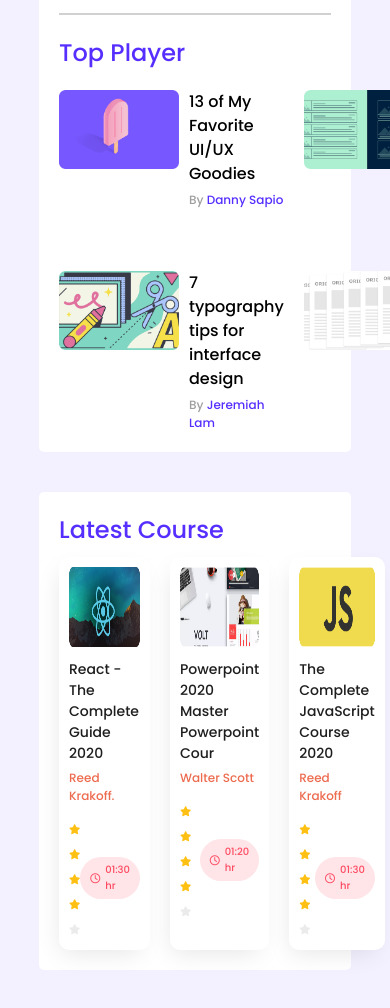
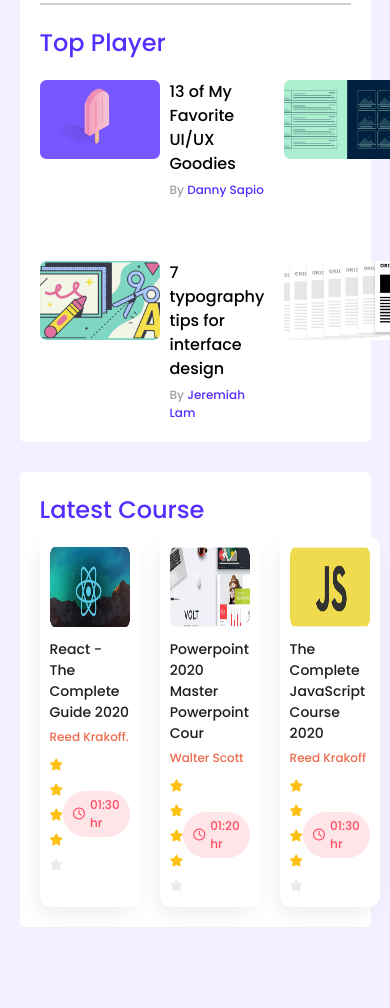
Before and after one commit to azizmahmud/leader-board, a plain HTML site: page index.html in a window 390 px wide. Shown: the part 330-1338 px from the top of the page. Drawn offline with Linux system fonts and the light colour scheme.

Commit message:
fixing tab issues

```diff
--- a/css/style.css
+++ b/css/style.css
@@ -195,7 +195,7 @@
     display:grid;
     grid-template-columns: repeat(3, 1fr);
     grid-column-gap:30px;
-    margin-bottom: 200px;
+    margin-bottom: 100px;
     padding-bottom: 30px;
 
 }
@@ -282,11 +282,18 @@
 
 
 @media only screen  and (max-width : 950px) {
+
+
+    .player-titel{
+        margin-top: 30px;
+
+    }
+
     .header-menu{
         background-color: #562EFF;
     }
     .web-header {
-        width: 80%;
+        width: 90%;
         margin: auto;
     }
     .header{
@@ -296,7 +303,7 @@
     }
 
     .Container {
-        width: 80%;
+        width: 90%;
         margin: auto;
         padding: 0px 0px;
     }
@@ -346,7 +353,9 @@
         margin:0px 20px;
         }
 
-
+        .course-titel {
+            margin-top: 30px;
+        }
         .top-blogs-titel h2{
             font-size: 24px;
             padding: 20px ;
@@ -381,10 +390,6 @@
     color: #9F9F9F;
     margin: 5px 0px 0px 0px;
 }
-
-.course-titel{
-    margin-top: 40px;
-    }
     .course-titel h2{
         font-size: 24px;
         padding: 20px 20px 10px 20px;
@@ -425,14 +430,15 @@
         display: flex;
         justify-content: space-between;
         align-items: center;
+        margin-top: 5px;
     }
 
     .rating .filled{
-        font-size: 10px;
+        font-size: 12px;
         color: #FFC014;
        }
 .rating .empty{
-    font-size: 10px;
+    font-size: 12px;
 }
 .rating span{
     font-size: 12px;
@@ -447,13 +453,13 @@
     border-radius:50px;
 }
 .duration i{
-    font-size: 10px;
+    font-size: 12px;
     color:#FF4A60;
     font-weight: 500;
 }
 .duration span{
     margin-left: 5px;
-    font-size: 10px;
+    font-size: 12px;
     color: #FF4A60;
     font-weight: 500;
 }
```
